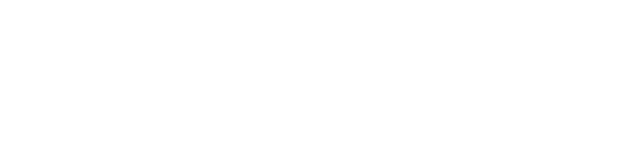
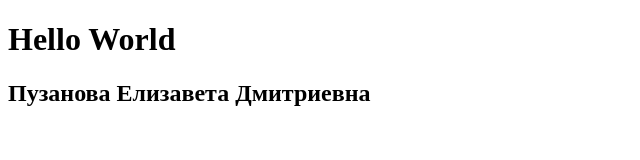
Before and after one commit to MinimusBlog/hello_world, a plain HTML site: page index.html in a window 1280 px wide. Shown: the whole page, without its empty margins (0-640 px from the left). Drawn offline with Linux system fonts and the light colour scheme.

Commit message:
Update index.html

```diff
--- a/index.html
+++ b/index.html
@@ -6,6 +6,7 @@
     <title>Document</title>
 </head>
 <body>
-
+    <h1>Hello World</h1>
+    <h2>Пузанова Елизавета Дмитриевна</h2>
 </body>
 </html>
```
